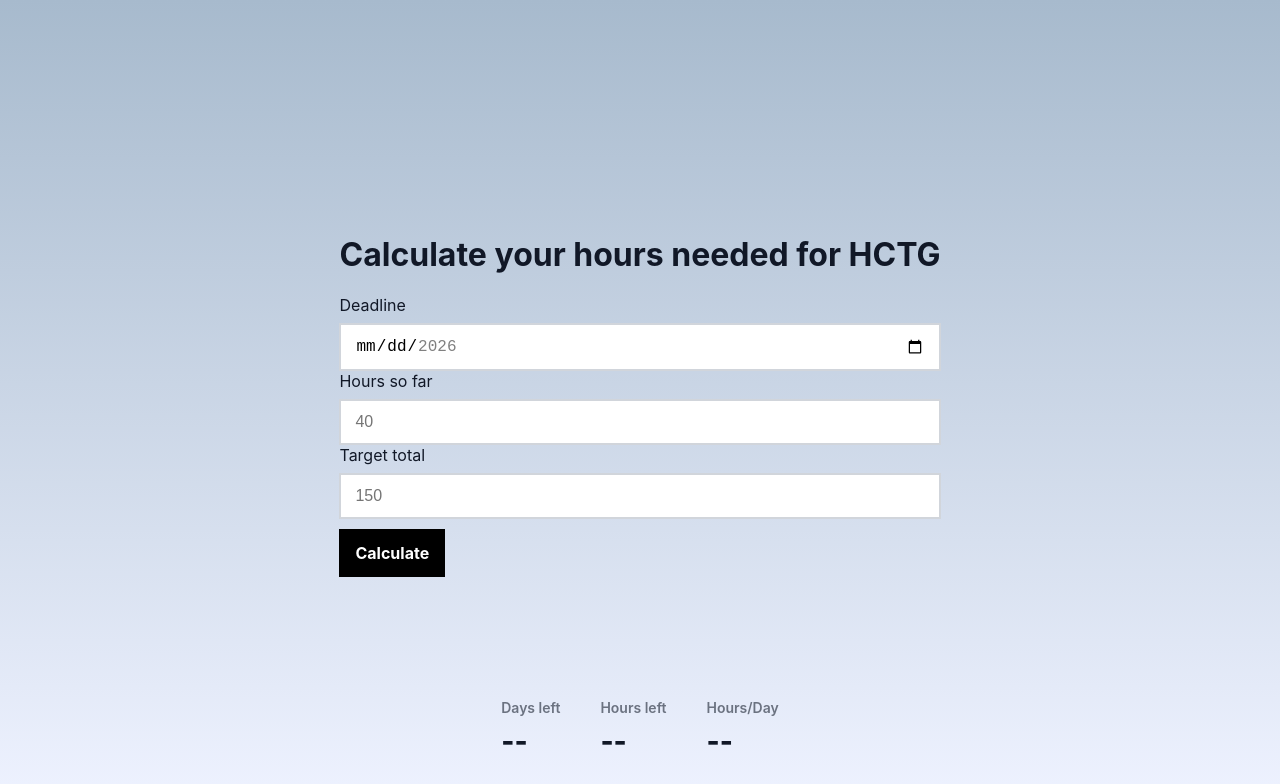
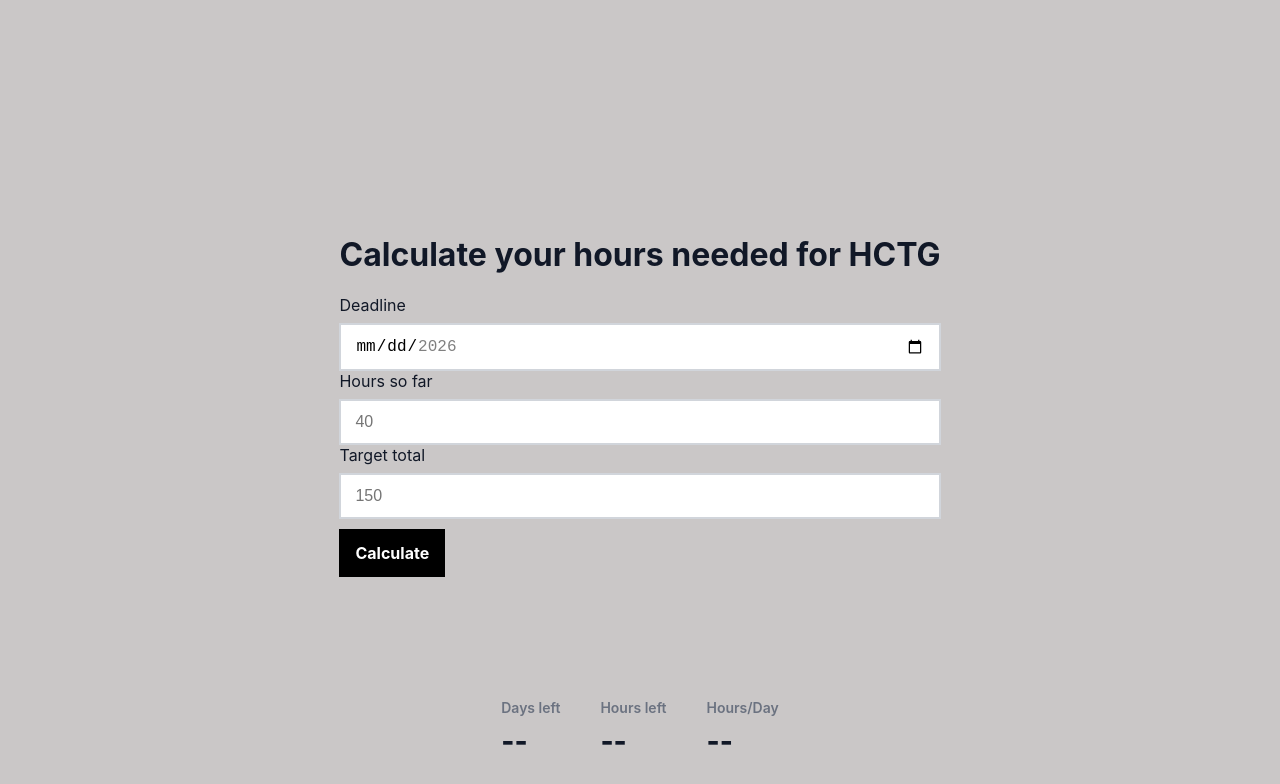
Before and after one commit to 019-Abhi/the-game-hours-calc, a React (Vite) app: page / in a window 1280 px wide. Shown: the top 784 px of the page. Built offline with nearby package versions, Linux system fonts and the light colour scheme.

Commit message:
changed bg

```diff
--- a/src/index.css
+++ b/src/index.css
@@ -12,9 +12,7 @@ body {
   margin: 0;
   font-family: Inter, system-ui, -apple-system, sans-serif;
   color: #111827;
-  background: linear-gradient(#a7bacd, #eef2ff);
-  -webkit-font-smoothing: antialiased;
-  -moz-osx-font-smoothing: grayscale;
+  background: rgb(202, 199, 199);
 }
 
 a {
```
